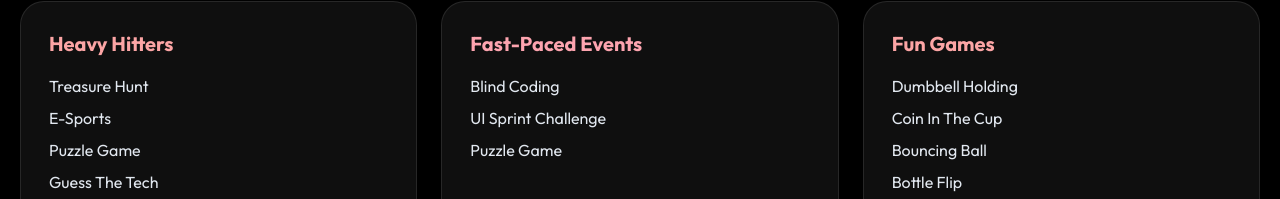
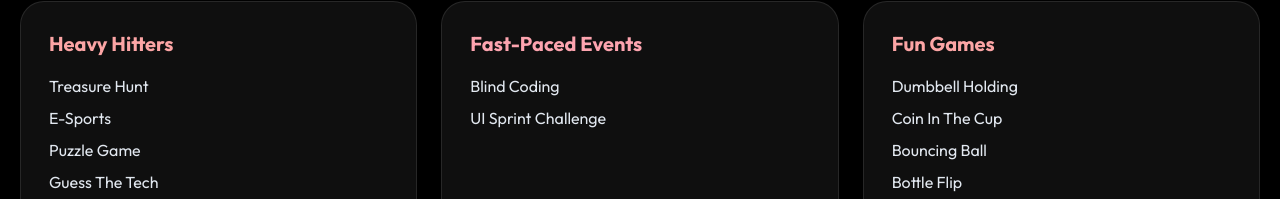
Before and after one commit to INTEN4bhi/TECHATHONE, a plain HTML site: page index.html in a window 1280 px wide. Shown: the part 1884-2083 px from the top of the page. Drawn offline with nearby package versions, Linux system fonts and the light colour scheme.

Commit message:
Remove 'Puzzle Game' from events list

```diff
--- a/index.html
+++ b/index.html
@@ -510,7 +510,7 @@
           <ul class="mt-4 space-y-2 text-slate-200">
             <li>Blind Coding</li>
             <li>UI Sprint Challenge</li>
-            <li>Puzzle Game</li>
+
             <!-- <li>Code Golf</li> -->
              <!-- <li>Case Investigation</li> -->
           </ul>
```
